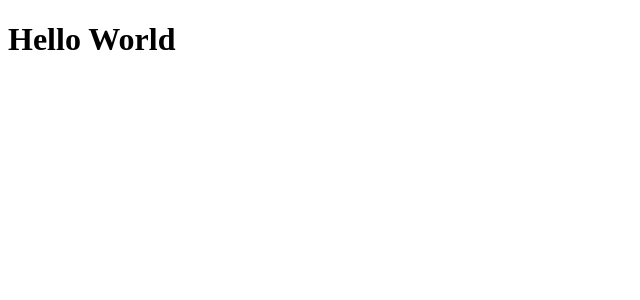
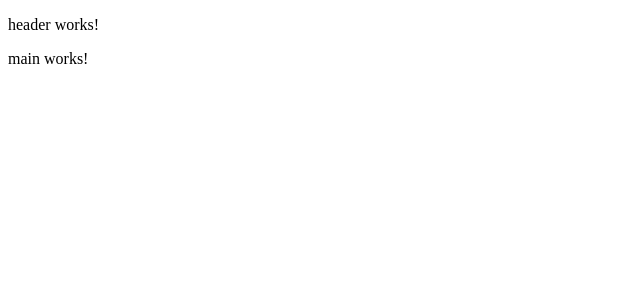
Before and after one commit to Franco-Palmieri/angular-cli-first, an Angular app: page / in a window 1280 px wide. Shown: the top 300 px of the page, without its empty margins (0-640 px from the left). Built offline with nearby package versions, Linux system fonts and the light colour scheme.

Commit message:
Components

```diff
--- a/src/app/app.component.html
+++ b/src/app/app.component.html
@@ -1 +1,11 @@
-<h1>Hello World</h1>
+<header>
+  <app-header></app-header>
+</header>
+
+<main>
+  <app-main></app-main>
+</main>
+
+<footer>
+
+</footer>
--- a/src/app/app.module.ts
+++ b/src/app/app.module.ts
@@ -3,10 +3,14 @@ import { BrowserModule } from '@angular/platform-browser';
 
 import { AppRoutingModule } from './app-routing.module';
 import { AppComponent } from './app.component';
+import { HeaderComponent } from './header/header.component';
+import { MainComponent } from './main/main.component';
 
 @NgModule({
   declarations: [
-    AppComponent
+    AppComponent,
+    HeaderComponent,
+    MainComponent
   ],
   imports: [
     BrowserModule,
--- /dev/null
+++ b/src/app/header/header.component.html
@@ -0,0 +1 @@
+<p>header works!</p>
--- /dev/null
+++ b/src/app/header/header.component.ts
@@ -0,0 +1,15 @@
+import { Component, OnInit } from '@angular/core';
+
+@Component({
+  selector: 'app-header',
+  templateUrl: './header.component.html',
+  styleUrls: ['./header.component.css']
+})
+export class HeaderComponent implements OnInit {
+
+  constructor() { }
+
+  ngOnInit(): void {
+  }
+
+}
--- /dev/null
+++ b/src/app/main/main.component.html
@@ -0,0 +1 @@
+<p>main works!</p>
--- /dev/null
+++ b/src/app/main/main.component.ts
@@ -0,0 +1,15 @@
+import { Component, OnInit } from '@angular/core';
+
+@Component({
+  selector: 'app-main',
+  templateUrl: './main.component.html',
+  styleUrls: ['./main.component.css']
+})
+export class MainComponent implements OnInit {
+
+  constructor() { }
+
+  ngOnInit(): void {
+  }
+
+}
```
Also changed, not shown: src/app/header/header.component.css (added), src/app/main/main.component.css (added), 2 other files (tests, documents, lock files or other folders).
